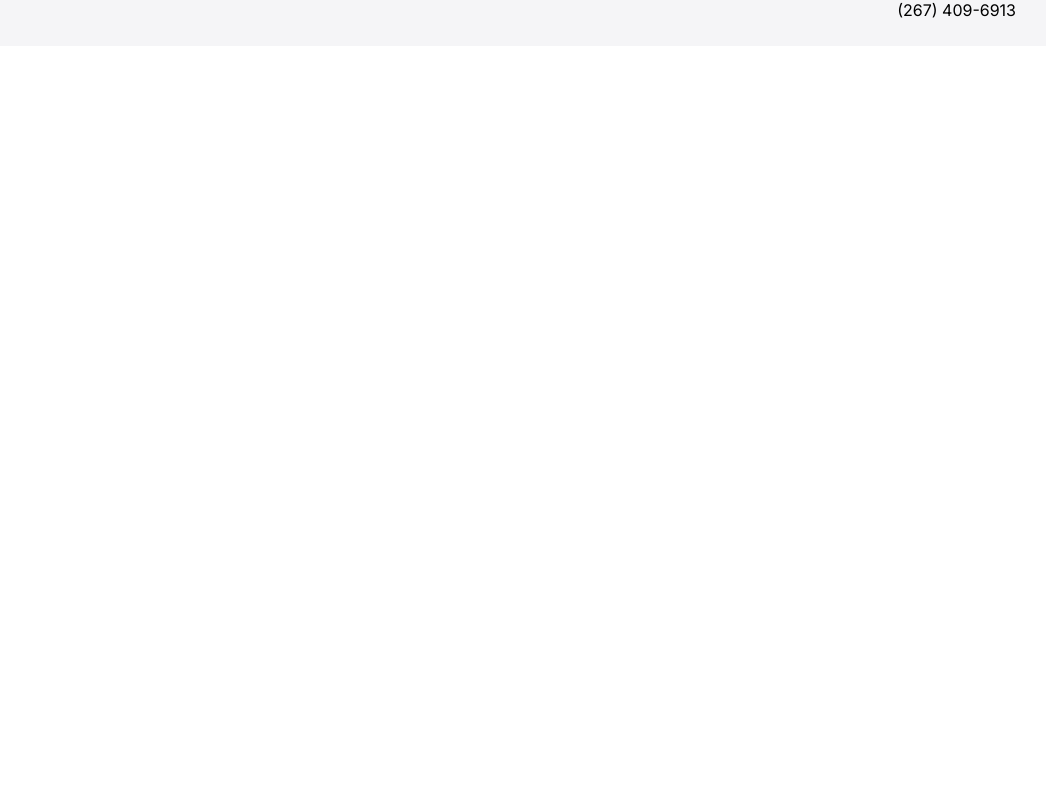
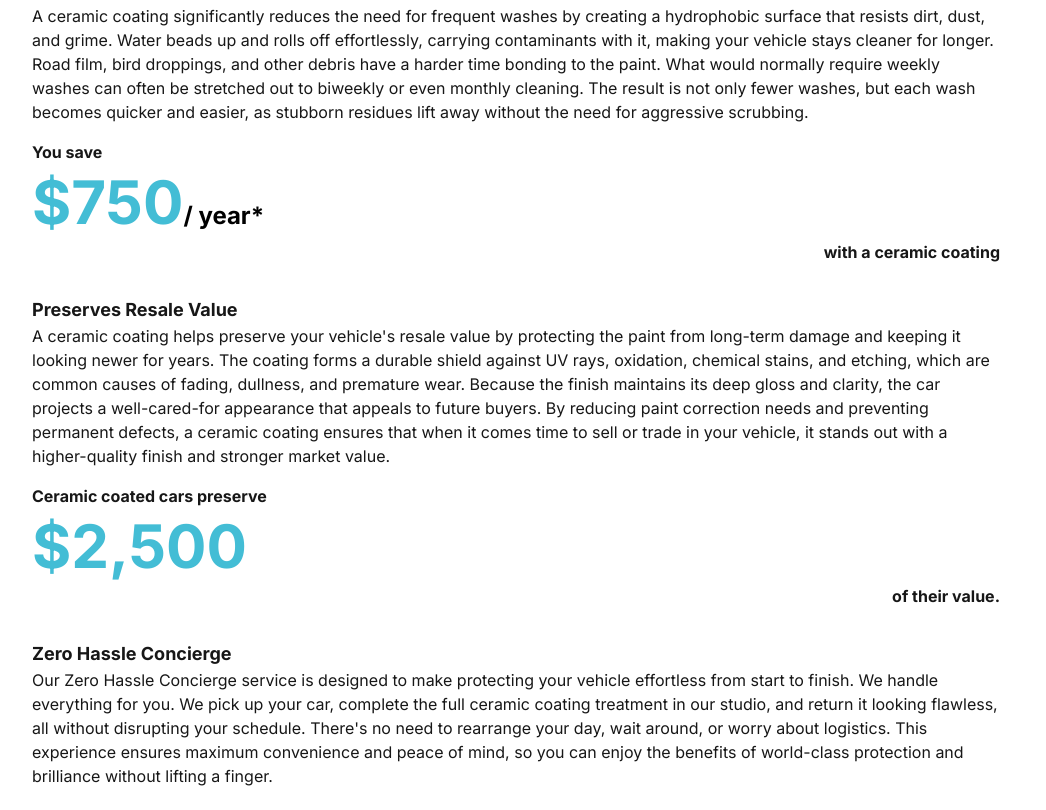
Before and after one commit to jisanjung/becleannext, a Next.js app: page /referral in a window 1280 px wide. Shown: the part 3970-4780 px from the top of the page, without its empty margins (124-1170 px from the left). Before the commit the page ends 4016 px from the top, so only its background shows below. Built offline with nearby package versions, Linux system fonts and the light colour scheme.

Commit message:
referral - benefits section

```diff
--- /dev/null
+++ b/src/app/referral/Benefits.jsx
@@ -0,0 +1,80 @@
+import { BECLEAN_PRIMARY_BLUE_COLOR } from '@/constants';
+import React from 'react'
+
+const PricingDisplay = ({ topText, price, isRecurring, bottomText }) => {
+    return (
+        <div className='mt-4'>
+            <p className='font-bold'>
+                <span className='block'>{topText}</span>
+                <span className='block text-6xl my-2'
+                    style={{
+                        color: BECLEAN_PRIMARY_BLUE_COLOR
+                    }}
+                >
+                    {Intl.NumberFormat('en-US', {
+                        style: 'currency',
+                        currency: 'USD',
+                        minimumFractionDigits: 0,
+                        maximumFractionDigits: 0,
+                    }).format(price)}
+                    {isRecurring && <span className='text-black text-2xl'>/ year*</span>}
+                </span>
+                <span className='block text-right'>{bottomText}</span>
+            </p>
+        </div>
+    );
+};
+
+const Benefits = () => {
+  return (
+    <section className='wrapper px-4 py-8'>
+        <h1 className="text-2xl font-bold text-center mb-4">Benefits of a ceramic coating</h1>
+        <div className='mb-8'>
+            <h2 className='font-bold text-lg'>Fewer Washes</h2>
+            <p>
+                A ceramic coating significantly reduces the need for frequent washes by creating a hydrophobic surface that resists dirt, dust,
+                and grime. Water beads up and rolls off effortlessly, carrying contaminants with it, making your vehicle stays cleaner for longer.
+                Road film, bird droppings, and other debris have a harder time bonding to the paint.
+                What would normally require weekly washes can often be stretched out to biweekly or even monthly cleaning.
+                The result is not only fewer washes, but each wash becomes quicker and easier,
+                as stubborn residues lift away without the need for aggressive scrubbing.
+            </p>
+            <PricingDisplay
+                topText='You save'
+                price={750}
+                isRecurring={true}
+                bottomText='with a ceramic coating'
+            />
+        </div>
+        <div className='mb-8'>
+            <h2 className='font-bold text-lg'>Preserves Resale Value</h2>
+            <p>
+                A ceramic coating helps preserve your vehicle's resale value by protecting the paint from long-term damage and keeping it
+                looking newer for years. The coating forms a durable shield against UV rays, oxidation, chemical stains, and etching,
+                which are common causes of fading, dullness, and premature wear. Because the finish maintains its deep gloss and clarity,
+                the car projects a well-cared-for appearance that appeals to future buyers.
+                By reducing paint correction needs and preventing permanent defects,
+                a ceramic coating ensures that when it comes time to sell or trade in your vehicle,
+                it stands out with a higher-quality finish and stronger market value.
+            </p>
+            <PricingDisplay
+                topText='Ceramic coated cars preserve'
+                price={2500}
+                bottomText='of their value.'
+            />
+        </div>
+        <div className='mb-8'>
+            <h2 className='font-bold text-lg'>Zero Hassle Concierge</h2>
+            <p>
+            Our Zero Hassle Concierge service is designed to make protecting your vehicle effortless from start to finish.
+            We handle everything for you. We pick up your car, complete the full ceramic coating treatment in our studio,
+            and return it looking flawless, all without disrupting your schedule. There's no need to rearrange your day, wait around,
+            or worry about logistics. This experience ensures maximum convenience and peace of mind,
+            so you can enjoy the benefits of world-class protection and brilliance without lifting a finger.
+            </p>
+        </div>
+    </section>
+  )
+}
+
+export default Benefits
--- a/src/app/referral/Referral.jsx
+++ b/src/app/referral/Referral.jsx
@@ -2,6 +2,7 @@ import React from 'react'
 import Hero from './Hero'
 import Testimonials from './Testimonials'
 import OurGuarantee from './OurGuarantee'
+import Benefits from './Benefits'
 
 const Referral = () => {
   return (
@@ -9,6 +10,7 @@ const Referral = () => {
         <Hero/>
         <Testimonials/>
         <OurGuarantee/>
+        <Benefits/>
     </div>
   )
 }
```
